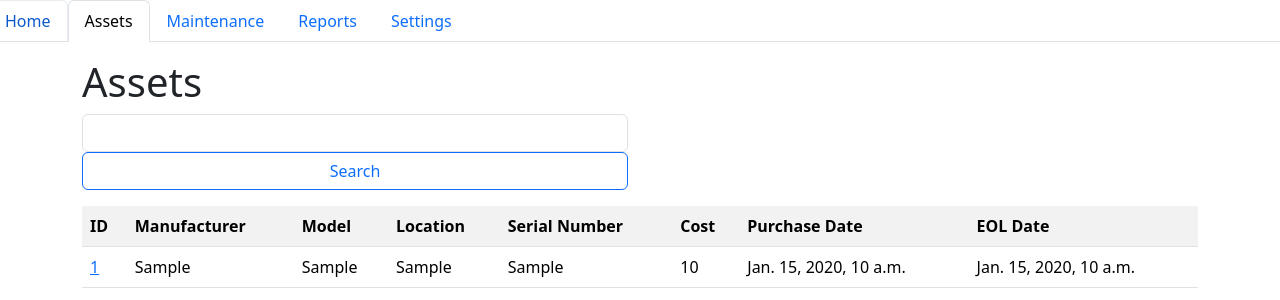
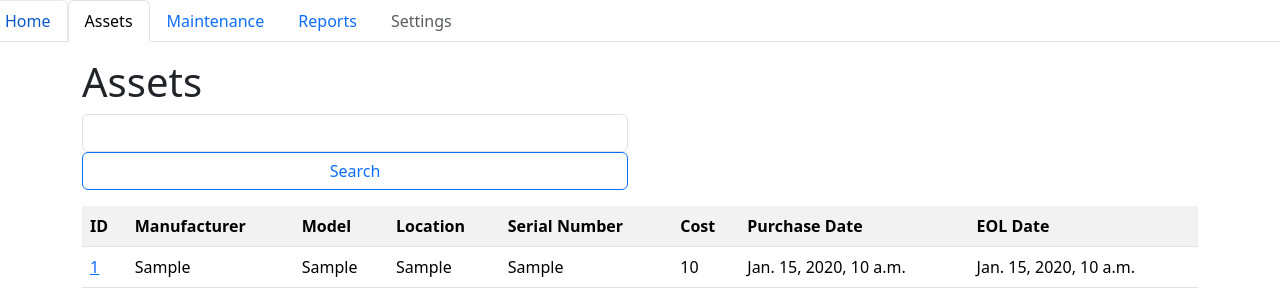
Before and after one commit to sgjohns1-sv/cims1, a Django app: template assets/templates/assets/index.html in a window 1280 px wide. Shown: the top 300 px of the page. Run offline with Django 3.2, Linux system fonts and the light colour scheme; the template is opened without the code that fills it: most values are stand-ins (such as "Sample title", 1, 10 or a date in 2020); some libraries are stand-ins or nearby versions.

Commit message:
Disabled settings on Assets page.

```diff
--- a/assets/templates/assets/index.html
+++ b/assets/templates/assets/index.html
@@ -13,7 +13,7 @@
                 <a class="nav-link active" href="/assets/">Assets</a>
                 <a class="nav-link" href="/maintenance/">Maintenance</a>
                 <a class="nav-link" href="/reports/">Reports</a>
-                <a class="nav-link" href="/settings/">Settings</a>
+                <a class="nav-link disabled" href="/settings/">Settings</a>
             </nav>
         </div>
         <div class="container">
```
